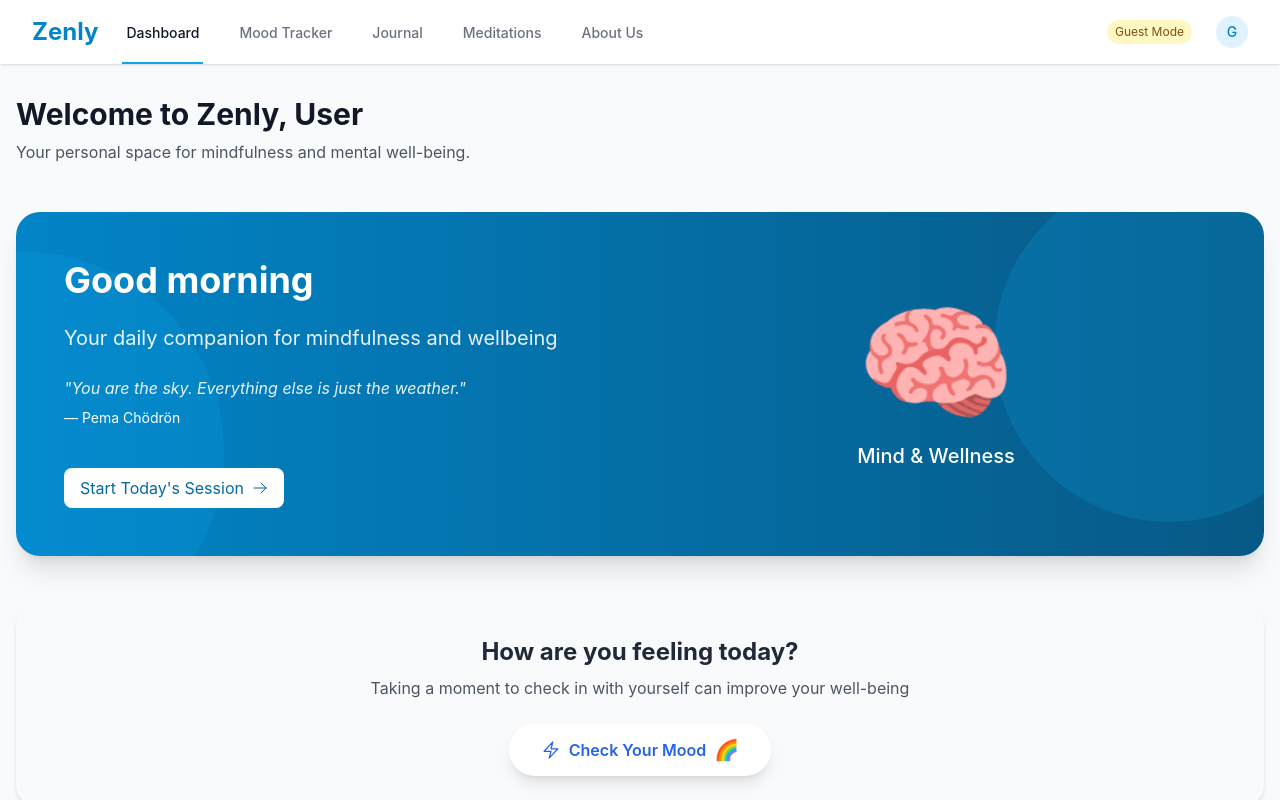
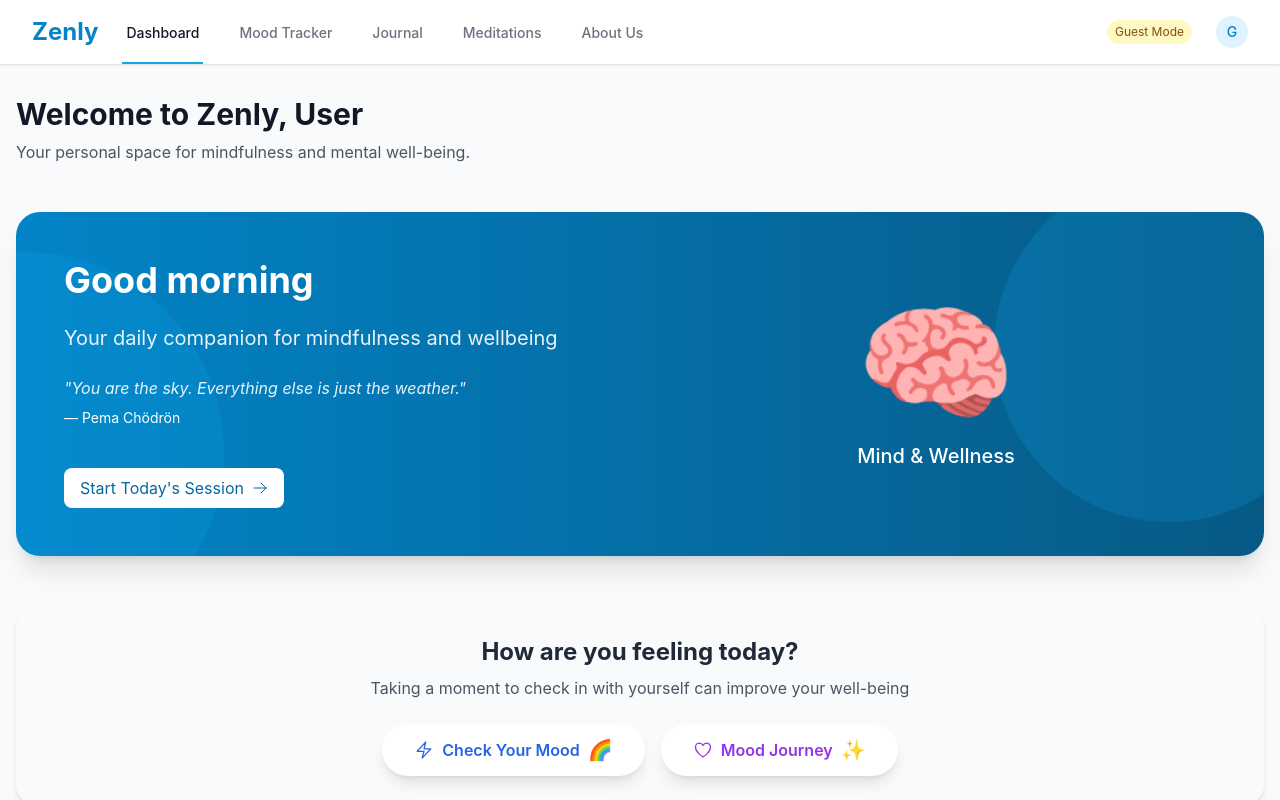
Before and after one commit to rajkhairnaarr/zenly, a React (Vite) app in the folder frontend/: page /login in a window 1280 px wide. Both pictures are taken after a click on the button "Continue as Guest". Shown: the top 800 px of the page. Built offline with nearby package versions, Linux system fonts and the light colour scheme.

Commit message:
Refine mood onboarding link location and remove admin credentials display

```diff
--- a/frontend/src/pages/Dashboard.jsx
+++ b/frontend/src/pages/Dashboard.jsx
@@ -139,7 +139,7 @@ const Dashboard = () => {
           <p className="text-gray-600 mt-2">Taking a moment to check in with yourself can improve your well-being</p>
         </div>
 
-        <div className="flex justify-center">
+        <div className="flex justify-center space-x-4">
           <Link
             to="/mood"
             className="bg-white hover:bg-blue-50 text-blue-600 font-semibold px-8 py-3 rounded-full shadow-lg transform transition-all hover:scale-105 flex items-center space-x-2"
@@ -147,6 +147,14 @@ const Dashboard = () => {
             <BoltIcon className="h-5 w-5" />
             <span>Check Your Mood</span>
             <span className="text-xl ml-2">🌈</span>
+          </Link>
+          <Link
+            to="/onboarding"
+            className="bg-white hover:bg-purple-50 text-purple-600 font-semibold px-8 py-3 rounded-full shadow-lg transform transition-all hover:scale-105 flex items-center space-x-2"
+          >
+            <HeartIcon className="h-5 w-5" />
+            <span>Mood Journey</span>
+            <span className="text-xl ml-2">✨</span>
           </Link>
         </div>
       </div>
--- a/frontend/src/pages/Login.jsx
+++ b/frontend/src/pages/Login.jsx
@@ -94,28 +94,6 @@ const Login = () => {
           </div>
         </form>
 
-        {/* Admin Credentials */}
-        <div className="border-t border-gray-200 pt-4">
-          <button
-            onClick={toggleAdminInfo}
-            className="text-primary-600 text-sm flex items-center hover:text-primary-500 focus:outline-none"
-          >
-            <svg xmlns="http://www.w3.org/2000/svg" className={`h-4 w-4 mr-1 transition-transform ${showAdminInfo ? 'rotate-90' : ''}`} viewBox="0 0 20 20" fill="currentColor">
-              <path fillRule="evenodd" d="M7.293 14.707a1 1 0 010-1.414L10.586 10 7.293 6.707a1 1 0 011.414-1.414l4 4a1 1 0 010 1.414l-4 4a1 1 0 01-1.414 0z" clipRule="evenodd" />
-            </svg>
-            Admin Credentials
-          </button>
-
-          {showAdminInfo && (
-            <div className="mt-2 p-3 bg-gray-50 rounded-md border border-gray-200 text-sm">
-              <p className="font-medium text-gray-700 mb-1">Admin Login:</p>
-              <p className="text-gray-600">Email: admin@zenly.com</p>
-              <p className="text-gray-600">Password: admin123</p>
-              <p className="mt-2 text-xs text-gray-500">Use these credentials to access the admin panel.</p>
-            </div>
-          )}
-        </div>
-
         <div className="flex flex-col space-y-4">
           <button
             onClick={handleGuestLogin}
--- a/frontend/src/pages/MoodTracker.jsx
+++ b/frontend/src/pages/MoodTracker.jsx
@@ -2,6 +2,7 @@ import { useState, useEffect } from 'react';
 import axios from 'axios';
 import { FaceSmileIcon, FaceFrownIcon, TrashIcon } from '@heroicons/react/24/outline';
 import { MinusCircleIcon } from '@heroicons/react/24/outline';
+import { Link } from 'react-router-dom';
 
 const MoodTracker = () => {
   const [moods, setMoods] = useState([]);
```
